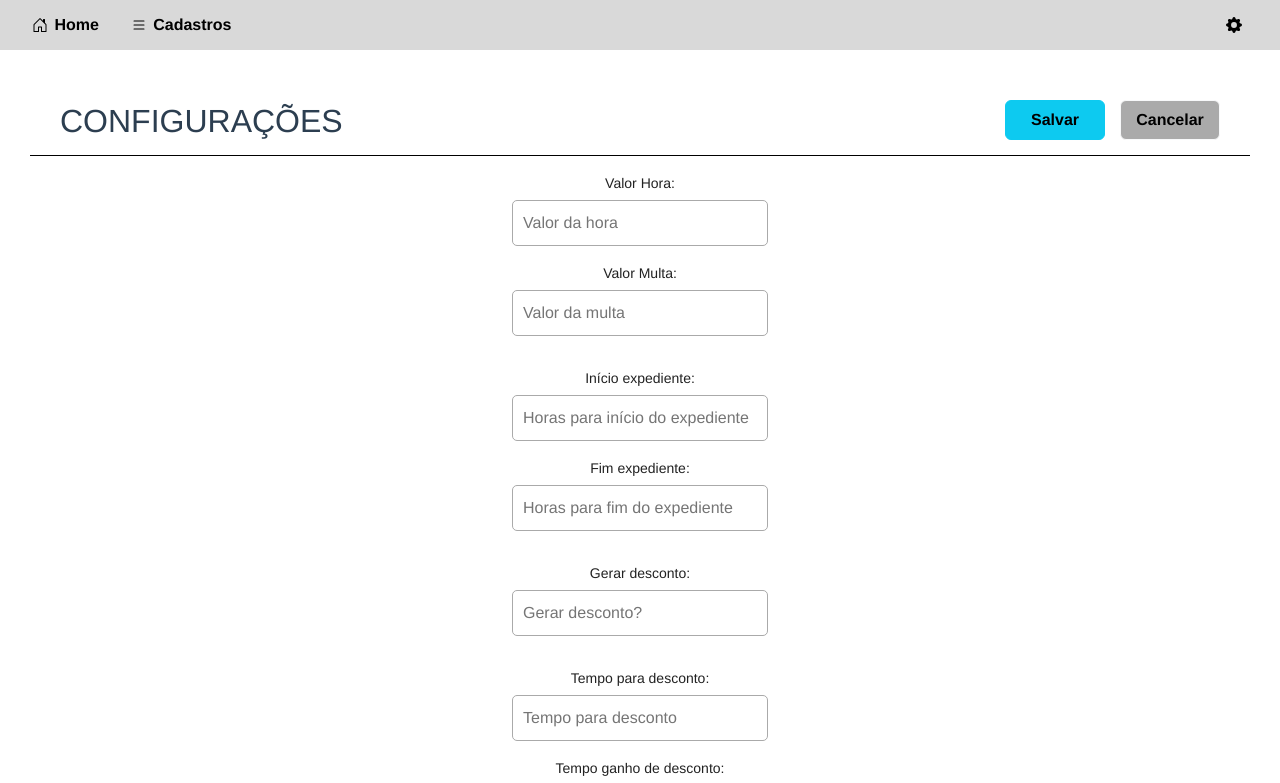
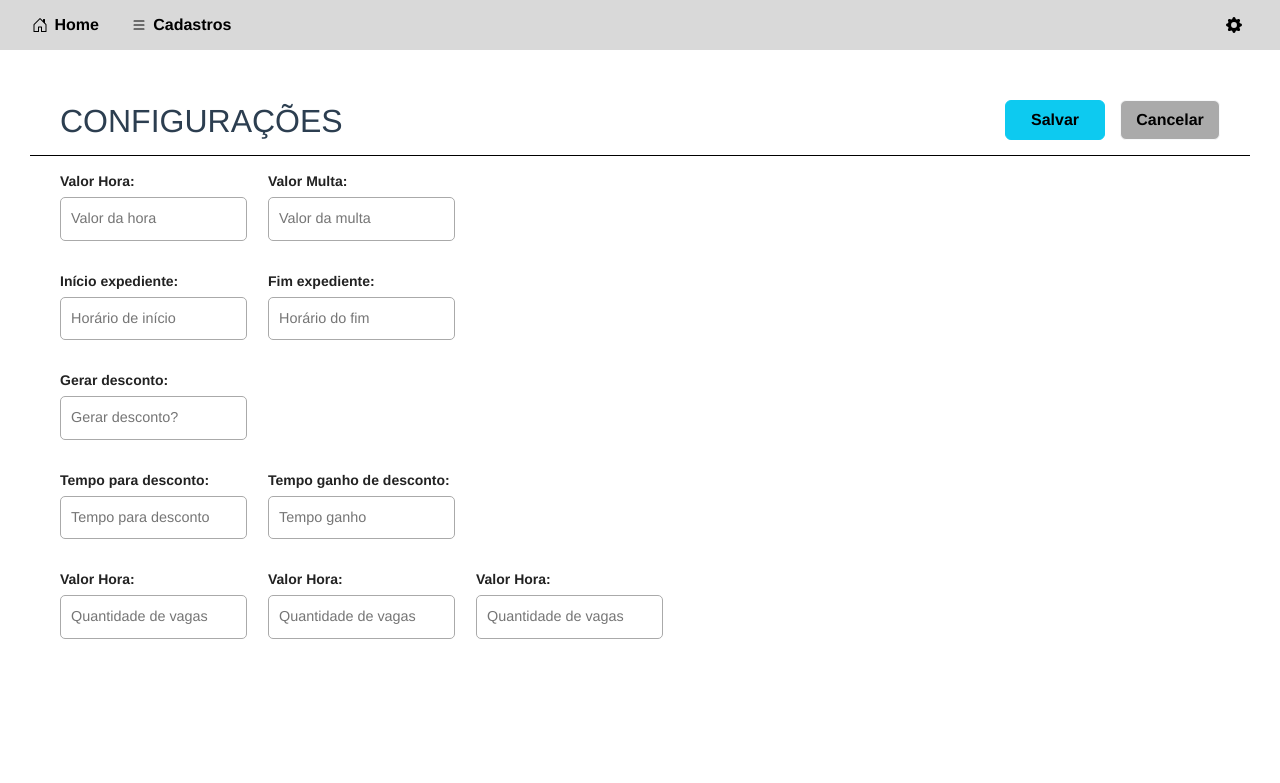
Before and after one commit to gustavoemf/projeto-estacionamento-client, a Vue app: page /configuracao in a window 1280 px wide. Shown: the top 783 px of the page. Built offline with nearby package versions, Linux system fonts and the light colour scheme.

Commit message:
Configuração atualizada

```diff
--- a/src/components/CadastroOverlayComponent.vue
+++ b/src/components/CadastroOverlayComponent.vue
@@ -93,7 +93,6 @@ export default defineComponent({
 label {
     display: flex;
     margin-left: 42px;
-    align-items: start;
     font-size: 14px;
     color: #222;
     font-weight: bold;
--- a/src/components/ConfiguracaoComponent.vue
+++ b/src/components/ConfiguracaoComponent.vue
@@ -21,11 +21,11 @@
             <div class="form-expedientes">
                 <div class="form-element">
                     <label for="inicioExpediente">Início expediente:</label>
-                    <input type="text" id="inicioExpediente" placeholder="Horas para início do expediente" />
+                    <input type="text" id="inicioExpediente" placeholder="Horário de início" />
                 </div>
                 <div class="form-element">
                     <label for="fimExpediente">Fim expediente:</label>
-                    <input type="text" id="fimExpediente" placeholder="Horas para fim do expediente" />
+                    <input type="text" id="fimExpediente" placeholder="Horário do fim" />
                 </div>
             </div>
             <div class="form-gerar-desconto">
@@ -41,7 +41,7 @@
                 </div>
                 <div class="form-element">
                     <label for="tempoGanhoDeDesconto">Tempo ganho de desconto:</label>
-                    <input type="text" id="tempoGanhoDeDesconto" placeholder="Tempo ganho de desconto:" />
+                    <input type="text" id="tempoGanhoDeDesconto" placeholder="Tempo ganho" />
                 </div>
             </div>
             <div class="form-vagas">
@@ -110,25 +110,40 @@ export default defineComponent({
     .form {
         display: flex;
         flex-direction: column;
-        justify-content: flex-start;
+        margin-left: 30px;
+
+        .form-valores,
+        .form-expedientes,
+        .form-gerar-desconto,
+        .form-descontos,
+        .form-vagas {
+            display: flex;
+            flex-direction: row;
+            margin-left: 30px;
+        }
+
         .form-element {
             margin: 15px 0;
         }
 
         label {
+            display: flex;
             font-size: 14px;
             color: #222;
+            font-weight: bold;
         }
 
         input[type='text'] {
             margin: auto;
             margin-top: 5px;
+            margin-left: 0;
             display: block;
-            width: 20%;
+            width: 90%;
             padding: 10px;
             outline: none;
             border: 1px solid #aaa;
             border-radius: 5px;
+            font-size: 0.9em;
         }
     }
 }
@@ -144,5 +159,4 @@ export default defineComponent({
     h2 {
         margin-left: 30px;
     }
-}
-</style>
+}</style>
--- a/src/views/CadastroView.vue
+++ b/src/views/CadastroView.vue
@@ -2,7 +2,6 @@
   <HeaderComponent />
   <CadastroHeaderComponent />
 </template>
-import CadastroHeaderComponent from '@/components/CadastroHeaderComponent.vue';
 
 <script lang="ts">
 import { defineComponent } from 'vue';
```
Lines whose indentation alone changed are shown as unchanged.
